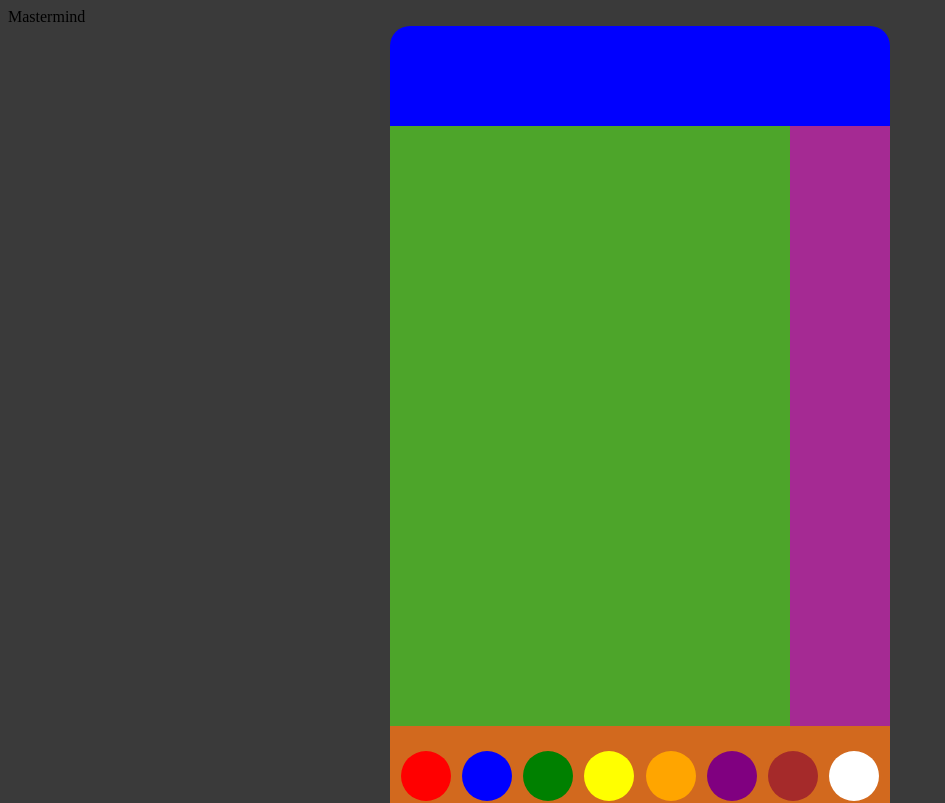
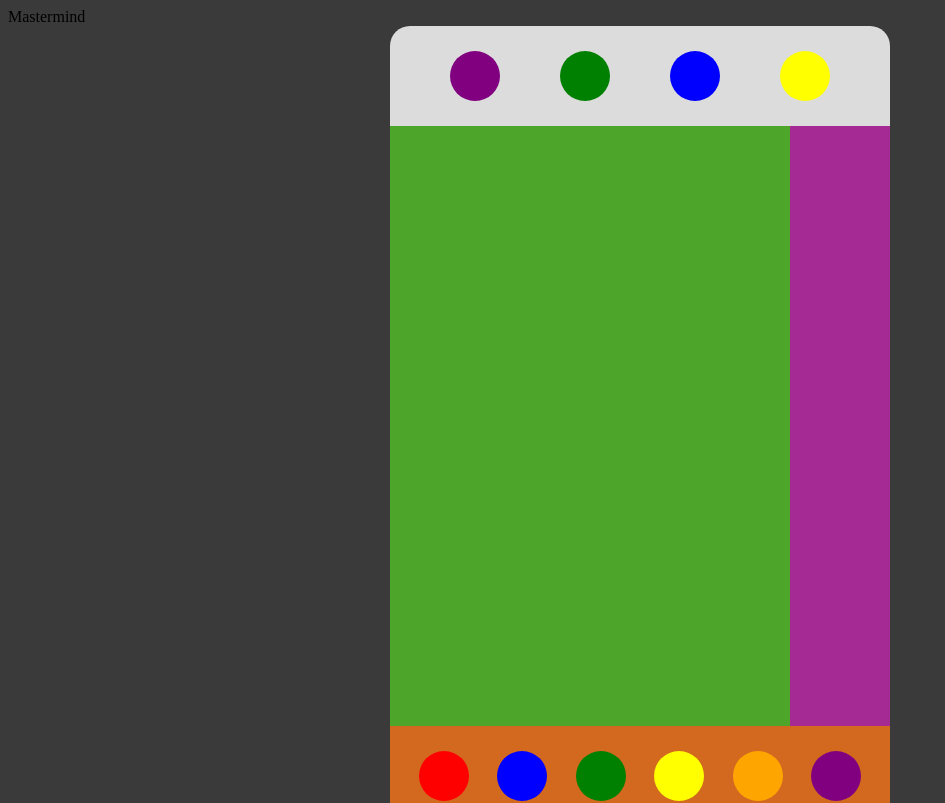
Before and after one commit to joebuono/mastermind, a React (Create React App) app in the folder client/: page / in a window 1280 px wide. Shown: the top 803 px of the page, without its empty margins (0-945 px from the left). Built offline with nearby package versions, Linux system fonts and the light colour scheme.

Commit message:
displaying secret code

```diff
--- a/client/src/Board.jsx
+++ b/client/src/Board.jsx
@@ -1,14 +1,18 @@
 import React from 'react';
 import styles from './board.module.css';
 import ColorOptions from './ColorOptions.jsx';
+import SecretCode from './SecretCode.jsx';
 
 // TESTING
-const colorOptions = ['r', 'b', 'g', 'y', 'o', 'p', 'n', 'w'];
+const colorOptions = ['r', 'b', 'g', 'y', 'o', 'p']; // 'n', 'w'
+const secretCode = ['p', 'g', 'b', 'y'];
 
 function Board() {
   return (
     <div className={styles.container}>
-      <div className={styles.secretCode}></div>
+      <div className={styles.secretCode}>
+        <SecretCode secretCode={secretCode} />
+      </div>
       <div className={styles.guesses}></div>
       <div className={styles.blackAndWhitePegs}></div>
       <div className={styles.colors}>
--- /dev/null
+++ b/client/src/SecretCode.jsx
@@ -0,0 +1,13 @@
+import React from 'react';
+import Color from './Color.jsx';
+import styles from './secretCode.module.css';
+
+function SecretCode({secretCode}) {
+  return (
+    <div className={styles.container}>
+      {secretCode.map((color, index) => <Color key={index} color={color} />)}
+    </div>
+  );
+};
+
+export default SecretCode;
--- a/client/src/board.module.css
+++ b/client/src/board.module.css
@@ -11,7 +11,7 @@
 .secretCode {
   grid-column: 1 / 6;
   grid-row: 1 / 4;
-  background-color: blue;
+  background-color:gainsboro;
   border-radius: 20px 20px 0 0;
 }
 
--- /dev/null
+++ b/client/src/secretCode.module.css
@@ -0,0 +1,7 @@
+.container {
+  display: flex;
+  flex-direction: row;
+  justify-content: space-evenly;
+  align-items: center;
+  height: 100%;
+}
```
Also changed, not shown: 1 other file (tests, documents, lock files or other folders).
